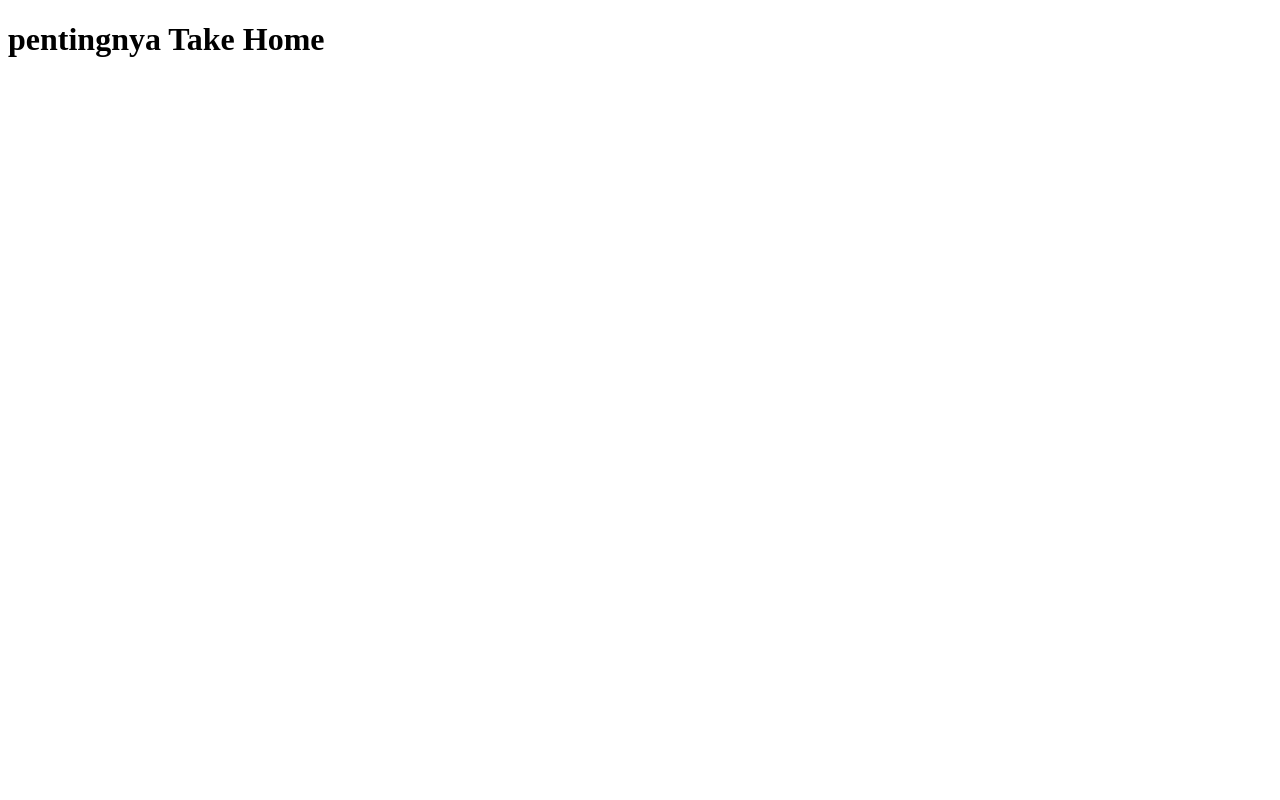
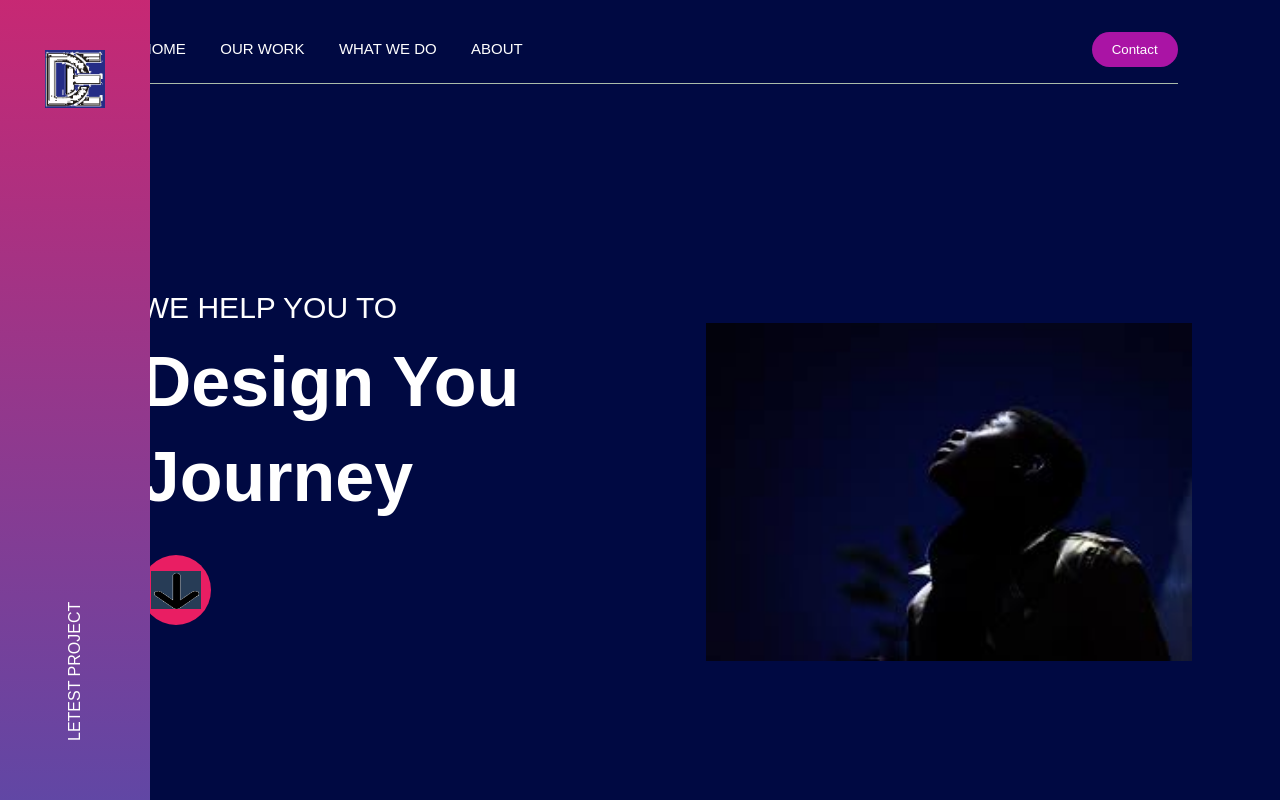
Before and after one commit to nakabi01/sacode-tugas-day09-, a plain HTML site: page index.html in a window 1280 px wide. Drawn offline with Linux system fonts and the light colour scheme.

Commit message:
file index.html

```diff
--- a/index.html
+++ b/index.html
@@ -4,8 +4,33 @@
     <meta charset="UTF-8">
     <meta name="viewport" content="width=device-width, initial-scale=1.0">
     <title>Take Home</title>
+    <link rel="stylesheet" href="style.css">
 </head>
 <body>
-    <h1>pentingnya Take Home</h1>
+
+    <div class="header">
+        <div class="top-nav">
+            <ul>
+            <li> <a href="#">HOME</a> </li>
+            <li> <a href="#">OUR WORK</a> </li>
+            <li> <a href="#">WHAT WE DO</a> </li>
+            <li> <a href="#">ABOUT</a> </li>
+            </ul>
+            <button>Contact</button>
+        </div>
+
+        <div class="side-nav">
+            <img src="lofff.png" class="logo">
+            <a href="#">LETEST PROJECT</a>
+        </div>
+        <div class="text-box">
+            <p>WE HELP YOU TO</p>
+            <H1>Design You Journey</H1>
+            <dic class="icon">
+                <img src="cok.png"  >
+            </dic>
+        </div>
+    </div>
+
 </body>
 </html>
--- /dev/null
+++ b/style.css
@@ -0,0 +1,115 @@
+*{
+    margin: 0;
+    padding: 0;
+    font-family: 'poppins',sans-serif;
+    box-sizing: border-box;
+}
+.header{
+    width: 100%;
+    height: 100vh;
+    background: #000942 ;
+    padding-left: 11%;
+    padding-right: 8%;
+
+    background-image: url(bac.png);
+    background-size: 38%;
+    background-repeat: no-repeat;
+    background-position: 89% 70%;
+}
+.top-nav{
+  display: flex;
+  align-items: center;
+  justify-content: space-between;
+  padding: 30px 0 15px;
+  border-bottom: 1px solid #aabbaa;
+}
+.top-nav ul li{
+    list-style: none;
+    display: inline-block;
+    margin-right: 30px;
+    margin-top: 10px;
+    margin-bottom: 10px;
+}
+.top-nav ul li a{
+    text-decoration: none;
+    color: #fff;
+    font-size: 15px;
+
+}
+.top-nav button{
+    background: rgb(170, 20, 165);
+    color: #fff;
+    border: 0;
+    outline: 0;
+    border-radius: 30px;
+    padding: 10px 20px ;
+    cursor: pointer;
+
+}
+.side-nav{
+    position: fixed;
+    /* background: #e91e63; */
+    left: 0;
+    top: 0;
+    width: 150px;
+    height: 100vh;
+    display: flex;
+    justify-content: space-between;
+    align-items: center;
+    flex-direction: column;
+    padding: 50px;
+    background:linear-gradient(#00bcf4, #e91e63,#3f51b5,#00bcd4);
+    background-size: 100% 500%;
+    background-position: 0 40%;
+}
+.side-nav:hover{
+    animation: backolor 20s linear infinite reverse ;
+}
+@keyframes backolor {
+    0%{
+        background-position: 0 0%;
+    }
+    100%{
+
+        background-position: 0 400%;
+    }
+}
+.side-nav .logo{
+    width: 60px;
+    cursor: pointer;
+
+
+}
+.side-nav a{
+    text-decoration: none;
+    color: #fff;
+    transform: rotate(-90deg) translateX(50%);
+    width: max-content;
+
+}
+.text-box{
+    margin-top: 20%;
+    font-size: 30px;
+    color: #fff;
+
+}
+.text-box h1{
+    font-weight: 900px;
+    font-size: 70px;
+    max-width: 550px;
+    line-height: 95px;
+    margin-top: 10px;
+    margin-bottom: 30px;
+}
+.text-box .icon{
+    background: #e91e63;
+    width: 70px;
+    height: 70px;
+    border-radius:50px ;
+    display: flex;
+    align-items: center;
+    justify-content: center;
+}
+.text-box .icon img{
+    width: 50px;
+}
```
Also changed, not shown: bac.png (added), cok.png (added), lofff.png (added).
